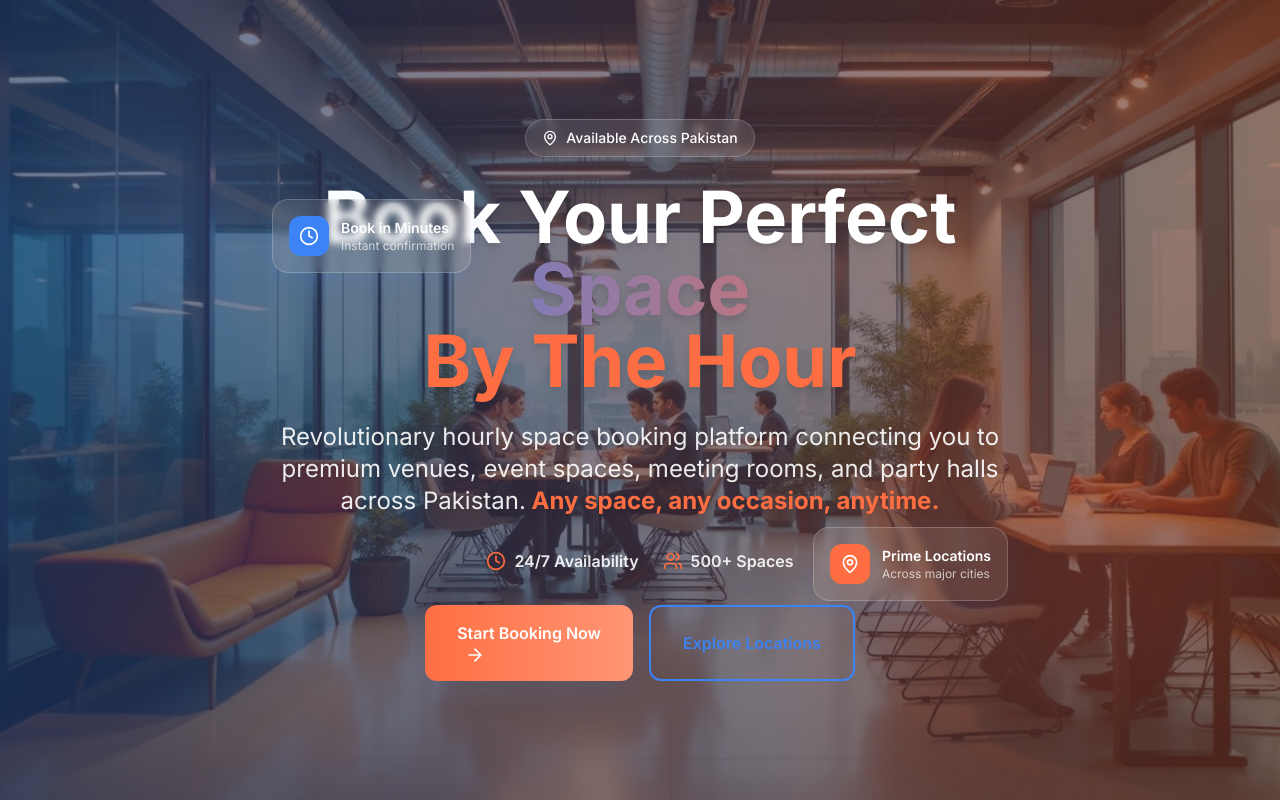
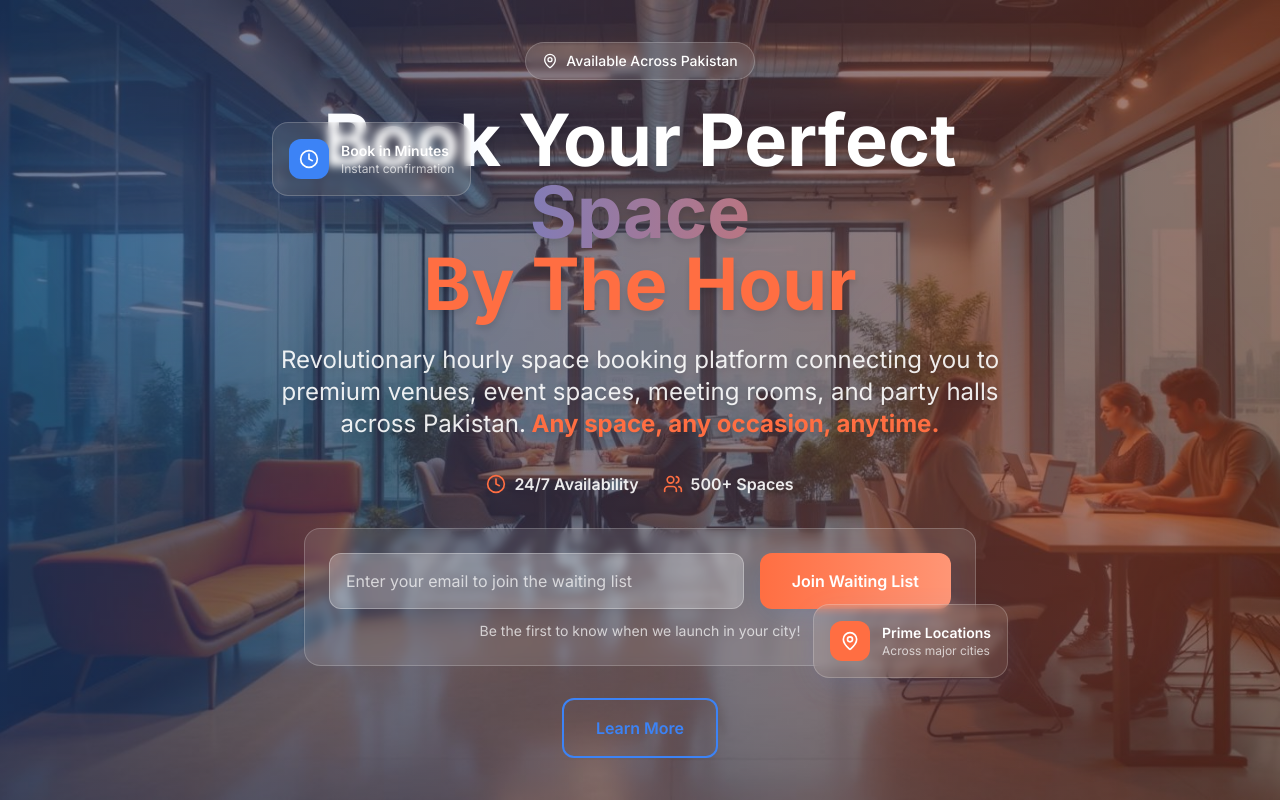
Before and after one commit to Hassankhaleel/rentmy-hourly-oasis, a React (Vite) app: page / in a window 1280 px wide. Shown: the top 800 px of the page. Built offline with nearby package versions, Linux system fonts and the light colour scheme.

Commit message:
Add waiting list functionality
Add a waiting list input and button to the hero section to allow users to sign up for updates while the platform is in progress.

```diff
--- a/src/components/Hero.tsx
+++ b/src/components/Hero.tsx
@@ -57,14 +57,27 @@ const Hero = () => {
             </div>
           </div>
 
+          {/* Waiting List */}
+          <div className="bg-white/10 backdrop-blur-sm rounded-2xl p-6 mb-8 border border-white/20 max-w-2xl mx-auto">
+            <div className="flex flex-col sm:flex-row gap-4">
+              <input
+                type="email"
+                placeholder="Enter your email to join the waiting list"
+                className="flex-1 px-4 py-3 rounded-xl bg-white/20 backdrop-blur-sm border border-white/30 text-white placeholder-white/70 focus:outline-none focus:ring-2 focus:ring-accent focus:border-transparent"
+              />
+              <button className="btn-hero whitespace-nowrap">
+                Join Waiting List
+              </button>
+            </div>
+            <p className="text-sm text-white/70 mt-3 text-center">
+              Be the first to know when we launch in your city!
+            </p>
+          </div>
+
           {/* CTAs */}
           <div className="flex flex-col sm:flex-row gap-4 justify-center">
-            <button className="btn-hero group">
-              Start Booking Now
-              <ArrowRight className="w-5 h-5 ml-2 group-hover:translate-x-1 transition-transform" />
-            </button>
             <button className="btn-hero-outline">
-              Explore Locations
+              Learn More
             </button>
           </div>
         </div>
```
